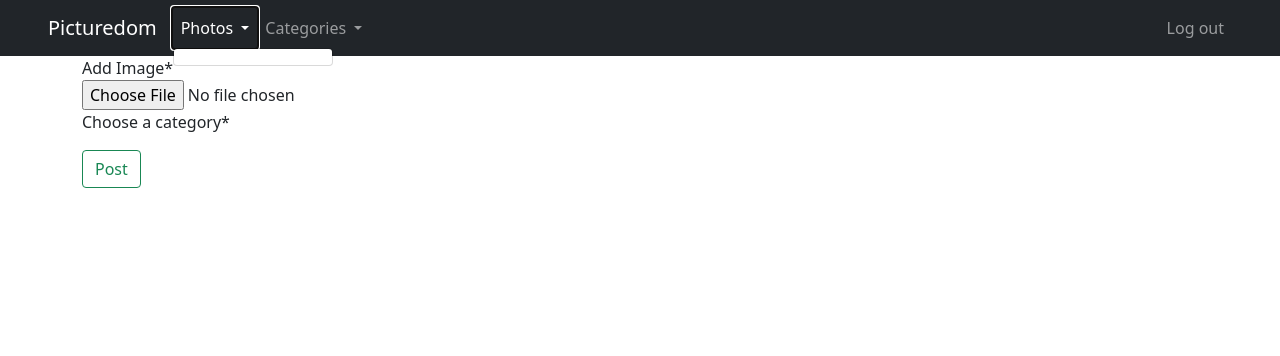
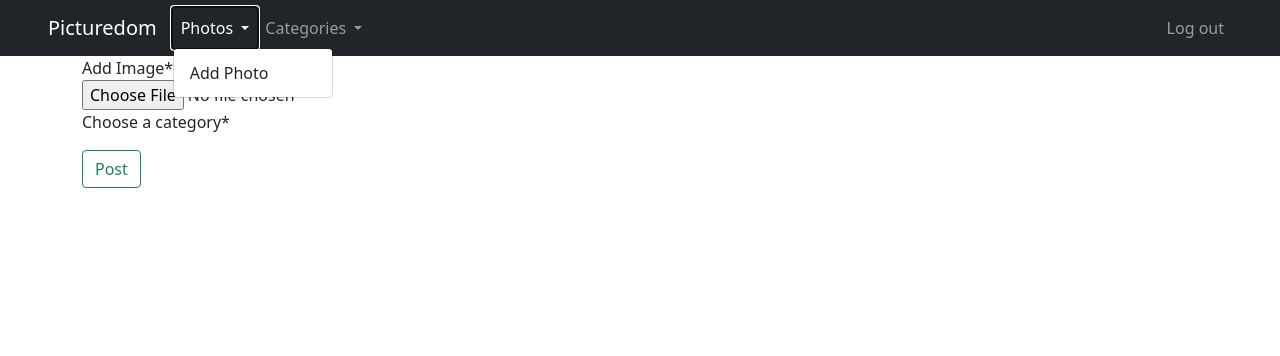
Before and after one commit to Azzarox/Picturedom, a Django app: page /photo/create/ in a window 1280 px wide, after a click on "Photos". Shown: the top 356 px of the page. Run offline with Django 3.2, Linux system fonts and the light colour scheme; the visitor is signed in with stand-in values (Sample User, id 1); data that the repository does not hold is empty; some libraries are stand-ins or nearby versions.

Commit message:
fixed url path for create photo

```diff
--- a/Picturedom/templates/components/navbar.html
+++ b/Picturedom/templates/components/navbar.html
@@ -16,7 +16,7 @@
                         Photos
                     </a>
                     <div class="dropdown-menu" aria-labelledby="navbarDropdown">
-{#                        <a class="dropdown-item" href="{% url 'create photo' %}">Add Photo</a>#}
+                        <a class="dropdown-item" href="{% url 'create photo' %}">Add Photo</a>
                     </div>
                 </li>
             {% endif %}
```
